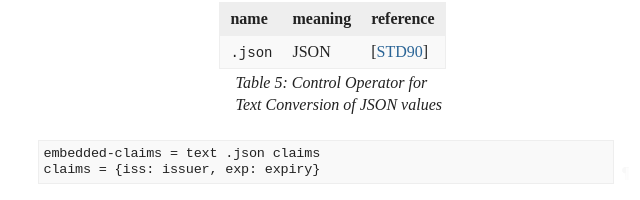
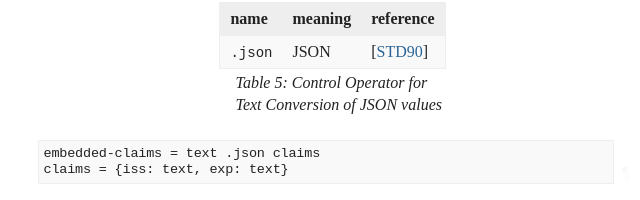
Before and after one commit to cbor-wg/cddl-more-control, a plain HTML site: page draft-ietf-cbor-cddl-more-control.html in a window 1280 px wide. Shown: the part 4088-4288 px from the top of the page, 92-732 px from the left. Drawn offline with Linux system fonts and the light colour scheme; a web font is replaced by a local one.

Commit message:
Script updating gh-pages from 9e8c585. [ci skip]

```diff
--- a/draft-ietf-cbor-cddl-more-control.html
+++ b/draft-ietf-cbor-cddl-more-control.html
@@ -1610,7 +1610,7 @@ This is supported by a control operator similar to <code>.cbor</code> in <span><
 <div class="lang-cddl sourcecode" id="section-2.4-3">
 <pre>
 embedded-claims = text .json claims
-claims = {iss: issuer, exp: expiry}
+claims = {iss: text, exp: text}
 </pre><a href="#section-2.4-3" class="pilcrow">¶</a>
 </div>
 <p id="section-2.4-4">Note that a <code>.jsonseq</code> is not provided, as no use case is known yet.
```
Also changed, not shown: draft-ietf-cbor-cddl-more-control.txt.
